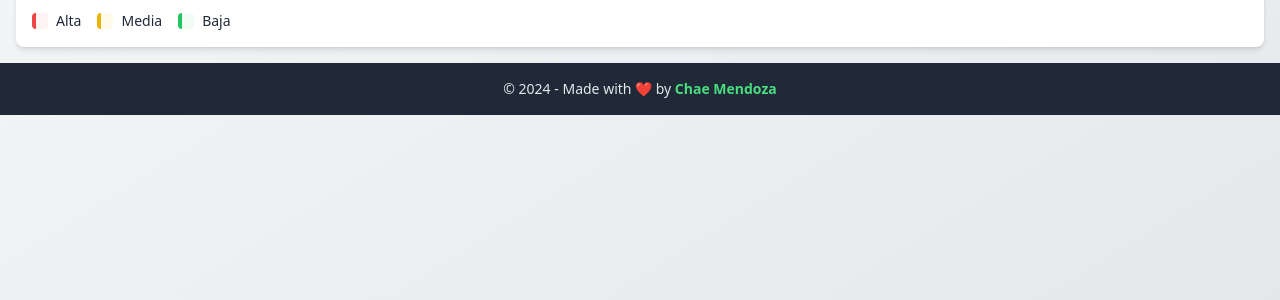
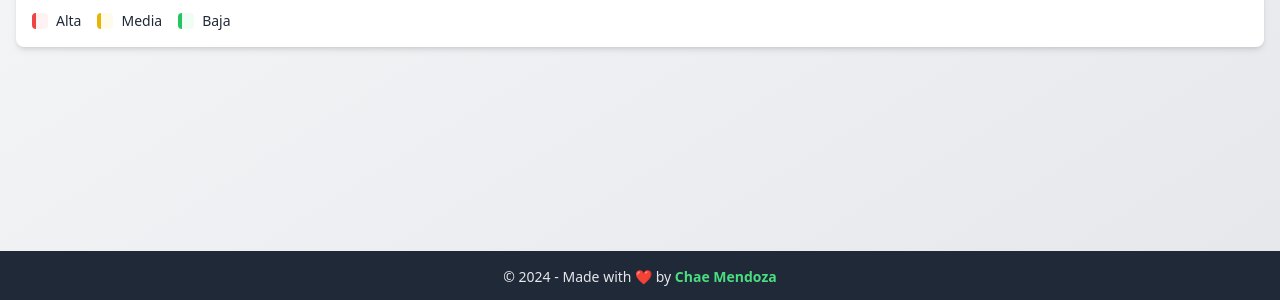
Before and after one commit to ChaeMendoza/tic-time-manage-app, a React (Vite) app: page /calendar in a window 1280 px wide. Shown: the part 497-797 px from the top of the page. Built offline with nearby package versions, Linux system fonts and the light colour scheme; no server answers; the database is empty; sample sign-in values are in the browser's storage.

Commit message:
fix: Add margin-top to footer for proper alignment

```diff
--- a/src/components/Footer.jsx
+++ b/src/components/Footer.jsx
@@ -1,12 +1,12 @@
 function Footer() {
     return (
-        <footer className="bg-gray-800 text-gray-200 py-4">
+        <footer className="bg-gray-800 text-gray-200 py-4 mt-auto">
             <div className="max-w-7xl mx-auto px-4 text-center">
                 <p className="text-sm">
-                    &copy; {new Date().getFullYear()} - Made with ❤️ by{" "}
-                    <span className="text-green-400 font-semibold hover:underline">
-                        Chae Mendoza
-                    </span>
+                &copy; {new Date().getFullYear()} - Made with ❤️ by{" "}
+                <span className="text-green-400 font-semibold hover:underline">
+                    Chae Mendoza
+                </span>
                 </p>
             </div>
         </footer>
```
